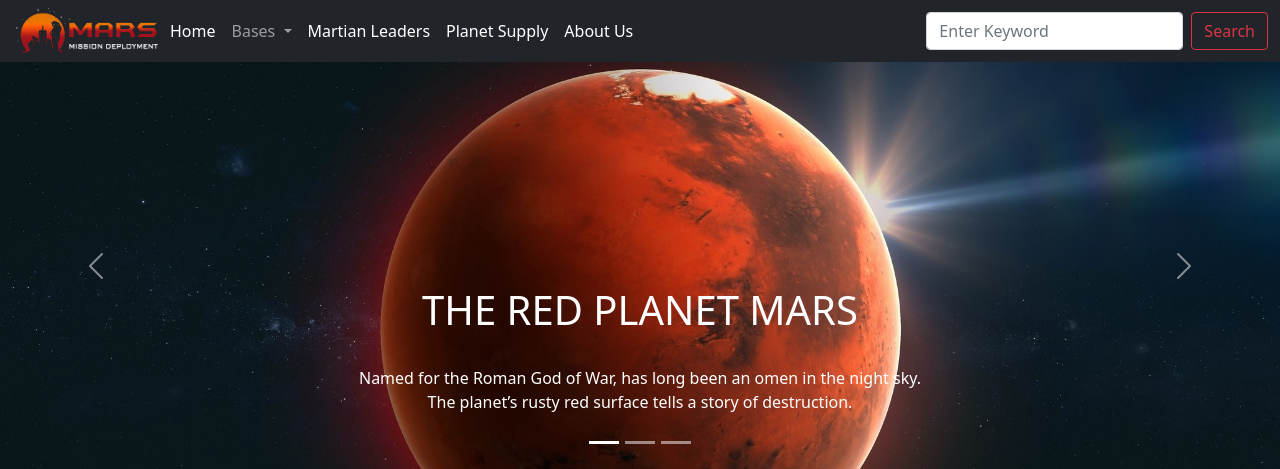
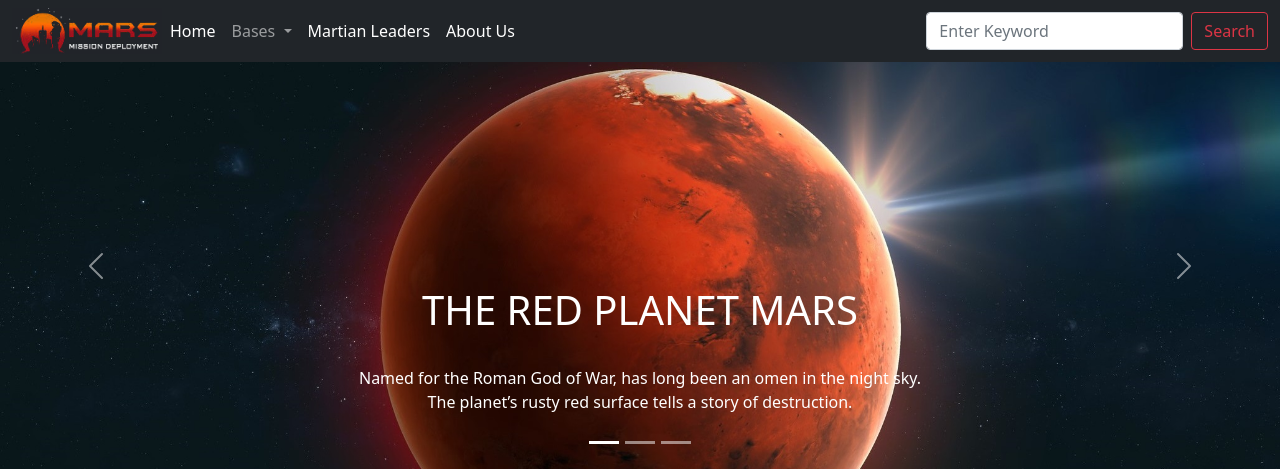
Before and after one commit to Raven1K/casestudy2, a PHP site: page /index.php in a window 1280 px wide. Shown: the top 469 px of the page. Run offline with PHP 8.4, Linux system fonts and the light colour scheme; data that the repository does not hold is empty.

Commit message:
Update navbar.php

```diff
--- a/navbar.php
+++ b/navbar.php
@@ -29,9 +29,6 @@
           <a class="nav-link active" href="super.php">Martian Leaders</a>
         </li>
         <li class="nav-item">
-          <a class="nav-link active" href="supplies.php">Planet Supply</a>
-        </li>
-        <li class="nav-item">
           <a class="nav-link active" href="about.php">About Us</a>
         </li>
       </ul>
```
